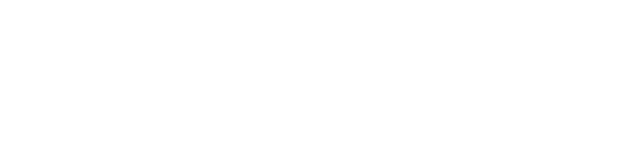
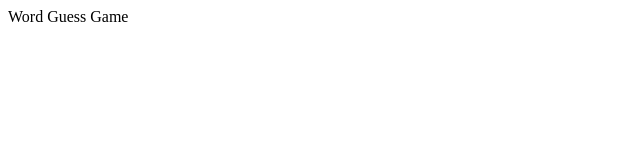
Before and after one commit to kolbykimball/word-guess-game, a plain HTML site: page index.html in a window 1280 px wide. Shown: the whole page, without its empty margins (0-640 px from the left). Drawn offline with Linux system fonts and the light colour scheme.

Commit message:
kolby branch

```diff
--- a/index.html
+++ b/index.html
@@ -7,7 +7,7 @@
     <title>Document</title>
 </head>
 <body>
-    <header></header>
+    <header>Word Guess Game</header>
 
     <main></main>
 
```
